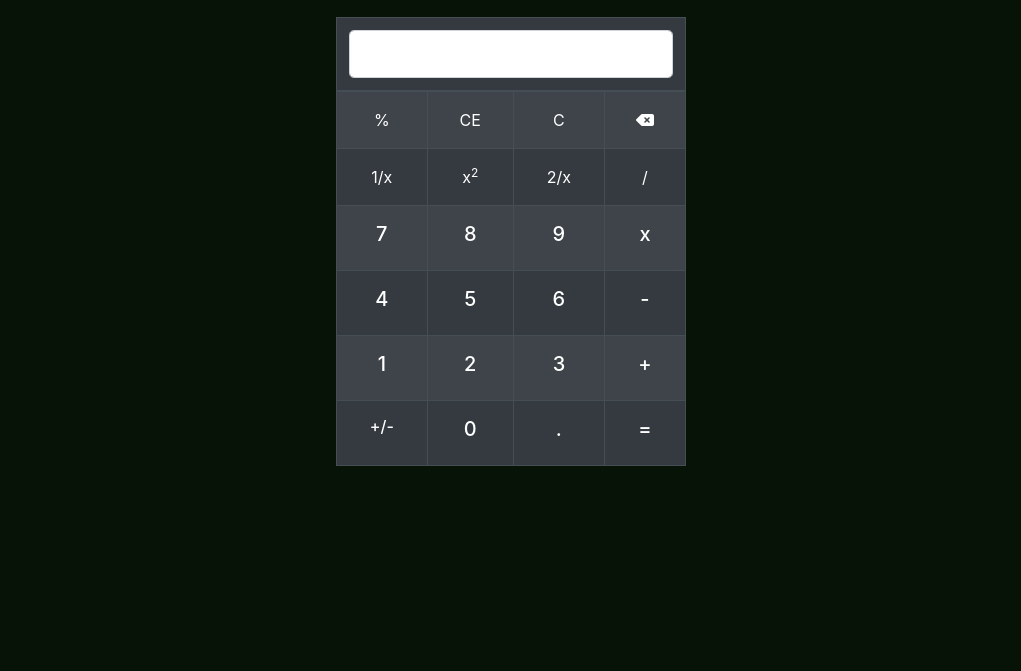
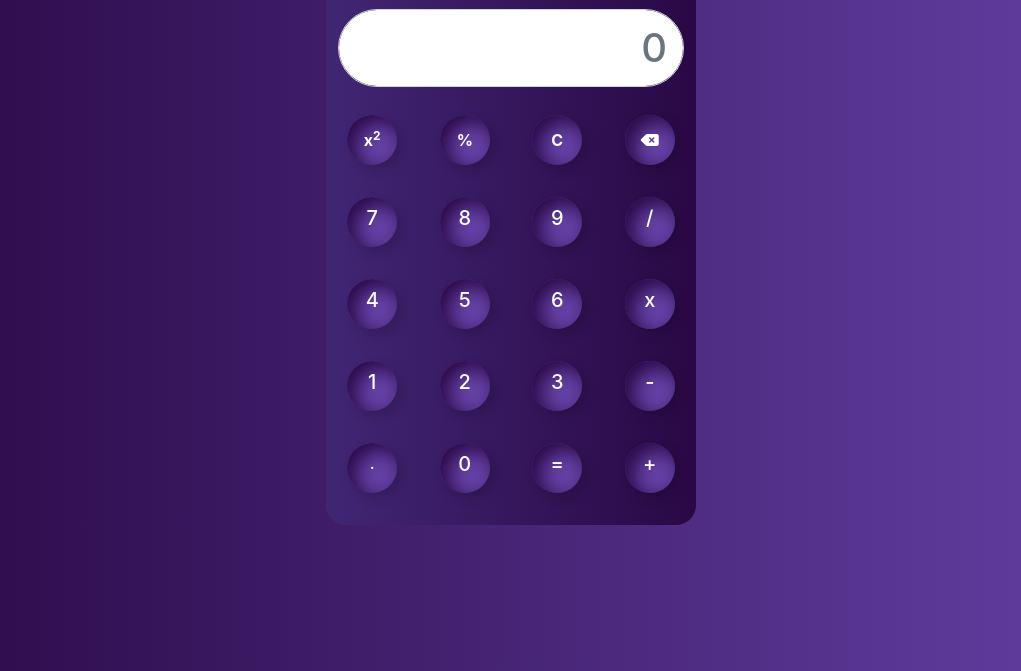
Before and after one commit to muhammdfayyazansari/calculatorwithbootstrap, a plain HTML site: page index.html in a window 1280 px wide. Shown: the part 129-800 px from the top of the page, without its empty margins (129-1150 px from the left). Drawn offline with nearby package versions, Linux system fonts and the light colour scheme.

```diff
--- /dev/null
+++ b/app.js
@@ -0,0 +1,125 @@
+var largeInput = document.querySelector("#largeInput");
+var smallInput = document.querySelector("#smallInput");
+var varResult;
+var numberStored;
+var flag = false;
+var resultFlag = true;
+var repeatOperator = [];
+function getNumber(num) {
+  if(numberStored == "square"){
+    numberStored = 0;
+    largeInput.value = "";
+  }
+  // console.log(num)
+  var a = largeInput.value;
+  if (flag) {               // for large input field empty after user enter the operator
+    largeInput.value = "";
+  }
+  largeInput.value += num;
+  // smallInput.innerHTML +=  num;
+  if (a === "") {           // for user enter first number then largeIntput value stored in numberstored
+    numberStored = largeInput.value;
+  } else {                  // old value add into latest value
+    numberStored += num;
+  }
+  // console.log('numberstored in getnumber:', numberStored)
+  flag = false;
+  // console.log("largeInpur n: ", largeInput.value)
+  // console.log("smallInput n: ", smallInput.value)
+  // console.log("numberStored n: ",numberStored)
+}
+function getOperator(operator) {
+
+  var a = repeatOperator.slice(-1);
+  if (a != operator) { // double operator does not add in numberStore
+    numberStored += operator;
+  }
+  if (a != operator && repeatOperator.length <= 1) { // restriction for double same operator and repeat operator
+    smallInput.innerHTML = numberStored;
+    console.log("double : ", a)
+  }
+  console.log('mycheck', numberStored)
+  // console.log('mycheck',repeatOperator)
+  repeatOperator.push(operator);
+  if (repeatOperator.length > 1 && operator) {
+    if (numberStored.slice(-1) == "*" || numberStored.slice(-1) == "-" || numberStored.slice(-1) == "+" || numberStored.slice(-1) == "/") {
+      numberStored = numberStored.slice(0, -1)
+    } console.log("after pop ", numberStored)
+    numberStored = eval(numberStored);
+    smallInput.innerHTML = numberStored + operator;
+    largeInput.value = numberStored;
+    numberStored += operator;
+    repeatOperator.splice(2);
+    console.log("check")
+  }
+  flag = true;
+}
+function allClear() {
+  largeInput.value = "";
+  smallInput.value = "";
+  arr = [];
+  console.log(arr);
+  window.location.reload();
+}
+function characterDelete() {
+  if (resultFlag && numberStored.length > 1) { // for after result smallinput.innerHTML none and don't do it again befor doing any other operation
+    console.log("resultFlag numberstored: " + numberStored)
+    var a = numberStored;
+    var b = a.slice(0, numberStored.length - 1);
+    var c = largeInput.value.slice(0, largeInput.value.length - 1);
+    numberStored = b;
+    largeInput.value = c;
+  } else {
+    smallInput.innerHTML = "&nbsp;";
+    largeInput.value = numberStored;
+  }
+}
+function result() {
+  varResult = eval(numberStored);
+  largeInput.value = varResult;
+  console.log("numberStored", numberStored);
+  smallInput.innerHTML = numberStored + "=";
+  console.log('varResult:', varResult)
+  numberStored = eval(numberStored);
+  console.log("numberstored value : ", numberStored);
+  repeatOperator.splice(0);
+  console.log(repeatOperator);
+  resultOper = "fayyaz";
+  resultFlag = false;
+}
+function square() {
+  if (numberStored) {
+    numberStored = Number(numberStored);
+    var result = numberStored * numberStored;
+    smallInput.innerHTML = "sqr("+ result +")";
+    largeInput.value = result;
+    console.log(typeof numberStored);
+    numberStored = numberStored.toString();
+    console.log(typeof numberStored);
+  }
+  numberStored = "square";
+}
+window.keycode()
+function percentage(){
+  var result;
+  var ab = "12546+2*3*2-3*4/5";
+  var abc = ab.split("");
+  var index = [];
+  var indexValue =[];
+  var count=0;
+  for (var i = 0; i < abc.length; i++) {
+    var a = abc[i];
+    if (a == "+" || a == "-" || a == "*" || a == "/") {
+      // count +=0
+      indexValue.push(abc[i])
+      index.push(i)
+      abc.splice(i, 1, indexValue[count])
+      count++;
+    }
+  }
+  console.log('result bjoin', abc)
+  result = abc.join("");
+  // var forPercentage = result.split("+");
+  console.log('result ajoin', result)
+
+}
--- a/index.html
+++ b/index.html
@@ -5,7 +5,7 @@
  <meta charset="UTF-8">
  <meta http-equiv="X-UA-Compatible" content="IE=edge">
  <meta name="viewport" content="width=device-width, initial-scale=1.0">
-    <title>Document</title>
+ <title>Calculator Bootstrap</title>
  <link rel="stylesheet" href="style.css">
  <link rel="stylesheet" href="https://cdn.jsdelivr.net/npm/bootstrap@4.3.1/dist/css/bootstrap.min.css"
   integrity="sha384-ggOyR0iXCbMQv3Xipma34MD+dH/1fQ784/j6cY/iJTQUOhcWr7x9JvoRxT2MZw1T" crossorigin="anonymous">
@@ -15,71 +15,69 @@
 </head>
 
 <body>
+<!-- <input type="text" dir="rtl" id="test"> -->
  <div class="container">
-        <br>
-        <div class="row d-flex justify-content-center">
+  <div class="row d-flex justify-content-center p-0 m-0">
    <div class="col-12 header d-flex flex-column align-items-center justify-content-center">
-                <h1 class="text-break">CALCULATOR</h1>
-                <h3 class="text-break ">MADE BY MUHAMMAD FAYYAZ ANSARI</h3>
-                <br>
+    <h2 class="text-break m-0">CALCULATOR</h2>
+    <h6 class="text-break ">DEVELOPED BY MUHAMMAD FAYYAZ ANSARI</h6>
+
    </div>
-            <div class="col-12 col-sm-12 col-md-4">
-                <table class="table table-dark table-striped table-bordered">
+   <div class="col-11 col-xs-9 col-sm-8 col-md-6 col-lg-4 calculatoDiv px-sm-0">
+    <table class="table table-borderless table-responsive table-bgcolor">
      <thead>
       <tr>
        <th scope="col" colspan="4">
-                                <div class="input-group input-group-lg">
-                                    <input dir="rtl" type="text" class="form-control" aria-label="Sizing example input"
-                                        aria-describedby="inputGroup-sizing-lg">
+        <!-- <input  id="smallInput" dir="rtl" class="form-control smallInput" type="text" readonly> -->
+        <div class="d-flex justify-content-end">
+         <p class="text-break smallInput" id="smallInput">&nbsp;</p>
+        </div>
+        <div class="myinput input-group input-group-lg ">
+         <input id="largeInput" dir="rtl" type="number" class="myinput form-control form-control-lg" placeholder="0"
+          aria-label="Sizing example input" aria-describedby="inputGroup-sizing-lg">
         </div>
        </th>
-
       </tr>
      </thead>
      <tbody>
-                        <tr >
-                            <td class="text-center p-3">%</td>
-                            <td class="text-center p-3">CE</td>
-                            <td class="text-center p-3">C</td>
-                            <td class="text-center p-3"><i class="fa-solid fa-delete-left"></i></td>
+      <tr>
+       <td class="text-center py-3"> <button onclick="square()">x<sup>2</sup></button></td>
+       <td class="text-center py-3"> <button onclick="percentage()"> %</button></td>
+       <td class="text-center py-3"> <button onclick="allClear()"> C</button></td>
+       <td class="text-center py-3"> <button onclick="characterDelete()"> <i class="fa-solid fa-delete-left"></i></button></td>
       </tr>
       <tr>
-                            <td class="text-center p-3">1/x</td>
-                            <td class="text-center p-3">x<sup>2</sup></td>
-                            <td class="text-center p-3">2/x</td>
-                            <td class="text-center p-3">/</td>
+       <td class="text-center py-3"> <button onclick="getNumber('7')"><h5>7</h5></button></td>
+       <td class="text-center py-3"> <button onclick="getNumber('8')"><h5>8</h5></button></td>
+       <td class="text-center py-3"> <button onclick="getNumber('9')"><h5>9</h5></button></td>
+       <td class="text-center py-3"> <button onclick="getOperator('/')"><h5>/</h5></button></td>
       </tr>
       <tr>
-                            <td class="text-center p-3"><h5>7</h5></td>
-                            <td class="text-center p-3"><h5>8</h5></td>
-                            <td class="text-center p-3"><h5>9</h5></td>
-                            <td class="text-center p-3"><h5>x</h5></td>
+       <td class="text-center py-3"> <button onclick="getNumber('4')"><h5>4</h5></button></td>
+       <td class="text-center py-3"> <button onclick="getNumber('5')"><h5>5</h5></button></td>
+       <td class="text-center py-3"> <button onclick="getNumber('6')"><h5>6</h5></button></td>
+       <td class="text-center py-3"> <button onclick="getOperator('*')"><h5>x</h5></button></td>
       </tr>
       <tr>
-                            <td class="text-center p-3"><h5>4</h5></td>
-                            <td class="text-center p-3"><h5>5</h5></td>
-                            <td class="text-center p-3"><h5>6</h5></td>
-                            <td class="text-center p-3"><h5>-</h5></td>
+       <td class="text-center py-3"> <button onclick="getNumber('1')"><h5>1</h5></button></td>
+       <td class="text-center py-3"> <button onclick="getNumber('2')"><h5>2</h5></button></td>
+       <td class="text-center py-3"> <button onclick="getNumber('3')"><h5>3</h5></button></td>
+       <td class="text-center py-3"> <button onclick="getOperator('-')"><h5>-</h5></button></td>
       </tr>
       <tr>
-                            <td class="text-center p-3"><h5>1</h5></td>
-                            <td class="text-center p-3"><h5>2</h5></td>
-                            <td class="text-center p-3"><h5>3</h5></td>
-                            <td class="text-center p-3"><h5>+</h5></td>
+       <td class="text-center py-3"> <button onclick="getNumber('.')"><h6>.</h6></button></td>
+       <td class="text-center py-3"> <button onclick="getNumber('0')"><h5>0</h5></button></td>
+       <td class="text-center py-3"> <button onclick="result()"><h5>=</h5></button>
+       </td>
+       <td class="text-center py-3"> <button onclick="getOperator('+')"><h5>+</h5></button>
+       </td>
       </tr>
-                        <tr>
-                            <td class="text-center p-3"><h6>+/-</h6></td>
-                            <td class="text-center p-3"><h5>0</h5></td>
-                            <td class="text-center p-3"><h5>.</h5></td>
-                            <td class="text-center p-3"><h5>=</h5></td>
-                        </tr>
-
-
      </tbody>
     </table>
    </div>
   </div>
  </div>
+ <script src="./app.js"></script>
 </body>
 
 </html>
--- a/style.css
+++ b/style.css
@@ -1,6 +1,88 @@
+/* #34495e
+#2c3e50 */
+
+
 body{
+    /* background: #833ab4;  /* fallback for old browsers */
+/* background: -webkit-linear-gradient(to right, #fcb045, #fd1d1d, #833ab4);  /* Chrome 10-25, Safari 5.1-6 */
+/* background: linear-gradient(to right, #fcb045, #fd1d1d, #833ab4); W3C, IE 10+/ Edge, Firefox 16+, Chrome 26+, Opera 12+, Safari 7+ */
+background: #6441A5;  /* fallback for old browsers */
+background: -webkit-linear-gradient(to right, #2a0845, #6441A5);  /* Chrome 10-25, Safari 5.1-6 */
+background: linear-gradient(to right, #2a0845, #6441A5); /* W3C, IE 10+/ Edge, Firefox 16+, Chrome 26+, Opera 12+, Safari 7+ */
 
     /* #0d0d26 */
-    background-color: #061306 !important;
+    /* background-color: #061306 !important; *3
+    /* background-color: #2c3e50 !important; */
+    /* background-color: rgba(44, 62, 80,0.8) !important; */
+    /* background-color: rgba(00, 00, 00,0.9) !important; */
+    /* background: rgb(2,0,36);
+background: linear-gradient(90deg,rgba(9,9,121,1) 30%, rgba(0,212,255,1) 50%); */
+/* background: linear-gradient(90deg, rgba(2,0,36,1) 20%, rgba(9,9,121,1) 50%, rgba(2,0,36,1) 10%); */
     color: #ffffff !important;
 }
+.calculatoDiv{
+    border-radius: 20px;
+    padding-top:20px ;
+    /* background-color: #343A40; */
+    background: #6441A5;  /* fallback for old browsers */
+background: -webkit-linear-gradient(to left, #2a0845, rgb(65, 38, 116));  /* Chrome 10-25, Safari 5.1-6 */
+background: linear-gradient(to left, #2a0845, rgb(65, 38, 116)); /* W3C, IE 10+/ Edge, Firefox 16+, Chrome 26+, Opera 12+, Safari 7+ */
+
+}
+.smallInput{
+    /* color:antiquewhite !important; */
+    color: #ffffff !important;
+    background-color: transparent !important;
+    box-shadow: none !important;
+    border: none !important;
+    outline: none !important;
+}
+.myinput::-webkit-outer-spin-button,
+.myinput::-webkit-inner-spin-button{
+-webkit-appearance: none;
+margin: 0;
+}
+
+.myinput[type=number]{
+    -moz-appearance: textfield;
+}
+.myinput{
+    color: #2a0845 !important;
+    font-size: 40px !important;
+    border-radius: 50px !important;
+    font-weight: 500 !important;
+    box-shadow: none !important;
+    caret-color: transparent !important;
+}
+.myinput:active,.myinput:focus{
+    border: none !important;
+}
+button{
+    display: inline-block;
+    border-radius: 50% !important;
+    border: none;
+    width: 50px;
+    height: 50px;
+    text-align: center;
+    transition: 0.3s ease;
+    background-color: #6441A5;
+    color: #ffffff;
+    font-weight: bolder;
+    box-shadow: inset 8px 7px 20px #2a0845, 5px 5px 12px rgb(0 0 0 / 16%);
+}
+
+.isEqualButton{
+    display: inline-block;
+    /* background-color: aqua; */
+    width: 145px;
+    border-radius: 50px !important;
+
+}
+button:hover{
+    background-color: #2a0845 !important;
+    color: #ffffff !important;
+
+}
+button:focus{
+outline: none !important;
+}
```
Lines whose indentation alone changed are shown as unchanged.
